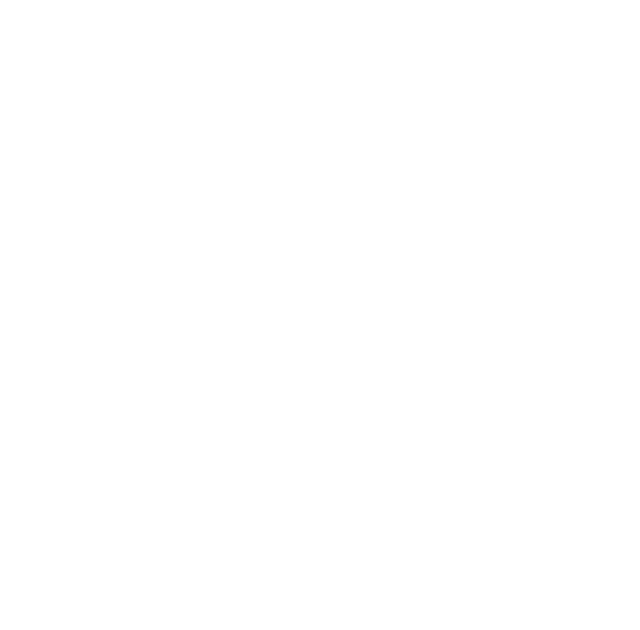
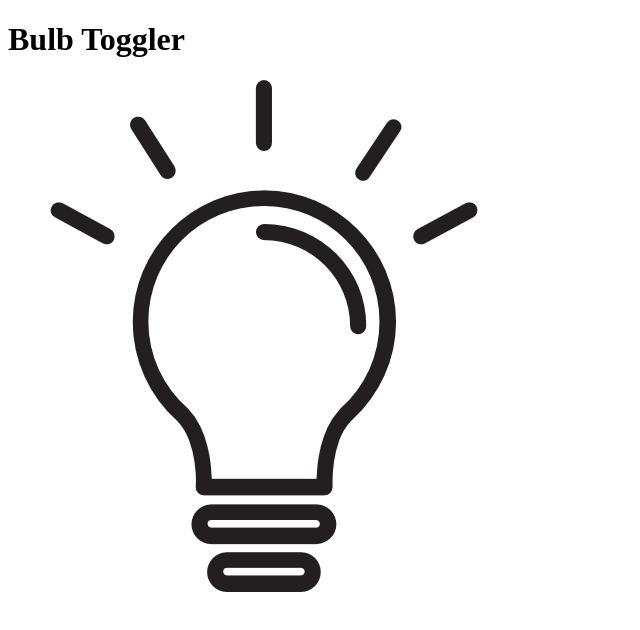
Before and after one commit to faiyankhan/Bulb-Toggler, a plain HTML site: page index.html in a window 1280 px wide. Shown: the whole page, without its empty margins (0-640 px from the left). Drawn offline with Linux system fonts and the light colour scheme.

Commit message:
Division created in which heading and images added

```diff
--- a/index.html
+++ b/index.html
@@ -7,6 +7,10 @@
     <link rel="styleheet" href="./styles.css"/>
 </head>
 <body>
+    <div class="container">
+        <h1>Bulb Toggler</h1>
+        <img src="./Images/OFF BULB.png" alt="bulb" id="bulb"/>
+    </div>
 
     <script src="./script.js"></script>
 </body>
```
